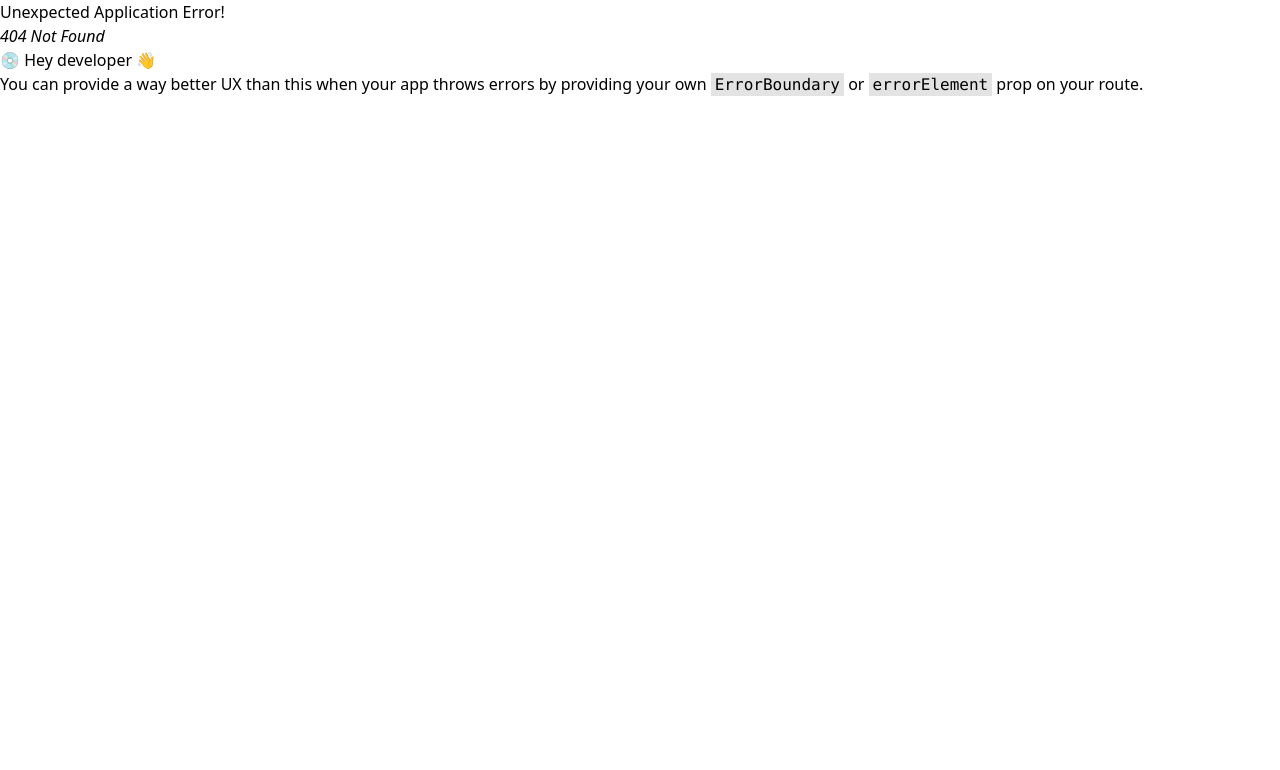
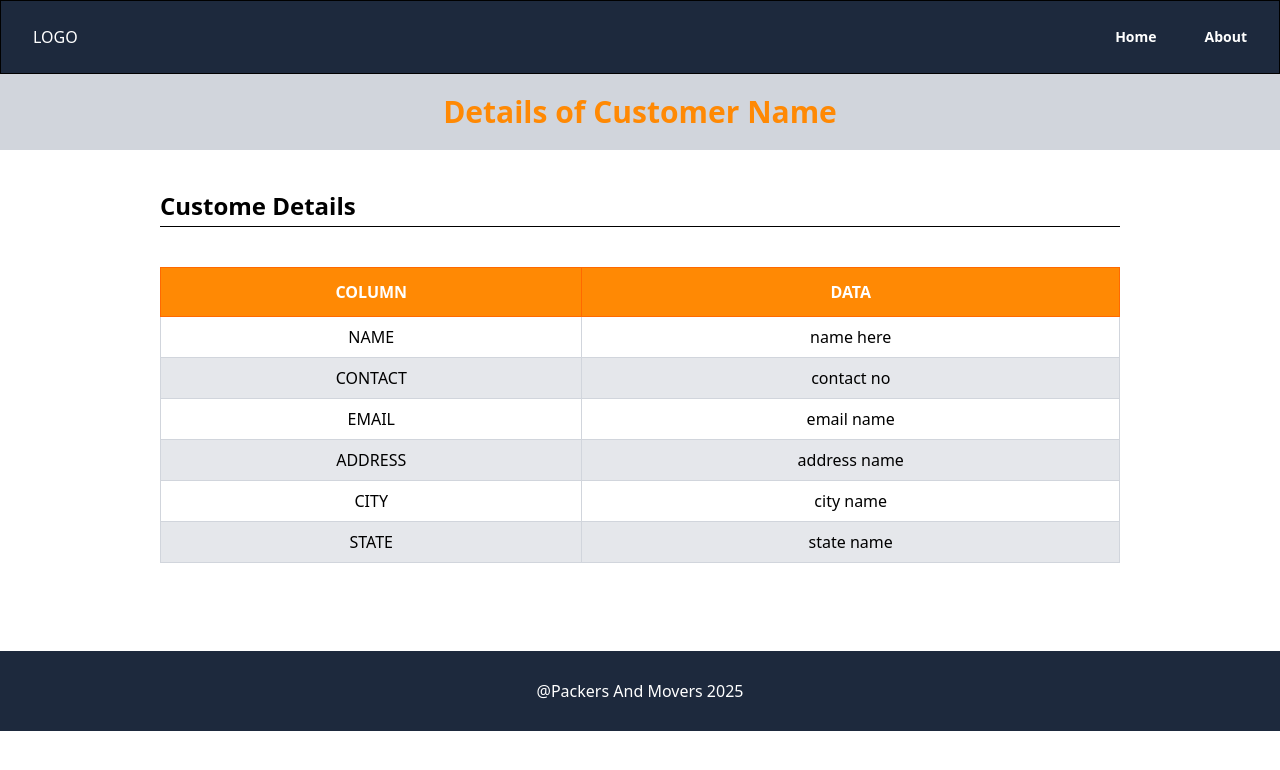
Before and after one commit to Achaljivtode/Packers_Movers_Management, a React (Vite) app in the folder frontend/: page /customer-detail/1 in a window 1280 px wide. Before the commit this address had no page. Shown: the top 770 px of the page. Built offline with nearby package versions, Linux system fonts and the light colour scheme.

Commit message:
`Refactor service list table and dashboard constants, add new routes and pages`

```diff
--- a/frontend/src/components/Servicess/Servicess.jsx
+++ b/frontend/src/components/Servicess/Servicess.jsx
@@ -54,27 +54,7 @@ function Servicess() {
             </tr>
           </thead>
           <tbody>
-            {/* <tr>
 
-              <td className="border p-2 text-center"> Id </td>
-
-
-              <td className="border p-2 text-center"> image </td>
-
-
-              <td className="border p-2 text-center"> Name </td>
-
-
-              <td className="border p-2 text-center">
-                <a
-                  href={`service-detail/:id`}
-                  className="text-blue-600 font-semibold"
-                >
-                  {" "}
-                  View{" "}
-                </a>
-              </td>
-            </tr> */}
             {services
               .filter((service) =>
                 service.service_name
@@ -88,7 +68,7 @@ function Servicess() {
                     <img
                       src={service.service_image}
                       alt={service.service_name}
-                      className="w-16 h-16 object-cover rounded-md"
+                      className="w-16 h-16 mx-auto object-cover rounded-md"
                     />
                   </td>
                   <td className="border p-2 text-center">
--- a/frontend/src/constant/dashboard.js
+++ b/frontend/src/constant/dashboard.js
@@ -7,7 +7,7 @@ const dashboard = {
         'Logout' : { link: '/' }
     },
     'agent': {
-        'View Quatation': { link: '/view-quatation'},
+        'View Quatation': { link: '/quatation-report'},
         'My Account': { link: '/update'},
         'Logout': { link: '/'}
     },
@@ -15,9 +15,8 @@ const dashboard = {
         'Quatation Management': { 'link': '/quatation-report' },
         'Service Management': { 'link': '/service-management' },
         'Feedback Management': { 'link': '/feedback-details' },
-        'Customers Management': { 'link': '/customer-management' },
-        'Add Customers': { 'link': '/register-new-customer' },
-        'Reports': { 'link': '/reports' },
+        'Customers Management': { 'link': '/all-customers' },
+        'Agent Management': { 'link': '/all-agents' },
     }
 }
 
--- /dev/null
+++ b/frontend/src/pages/AllAgents.jsx
@@ -0,0 +1,69 @@
+import React,{ useState,useEffect } from 'react'
+import Header from '../components/Header/Header'
+import Footer from '../components/Footer/Footer'
+import { useNavigate } from 'react-router-dom'
+import { fetchAgents } from '../services/api'
+
+function AllAgents() {
+    const [agents, setAgents] = useState([]);
+    const navigate = useNavigate();
+
+    useEffect(() => {
+        fetchAgents()
+          .then((data) => {
+            setAgents(data);
+            // setFilteredAgents(data);
+          })
+          .catch(() => alert("Failed to load Agents"));
+      }, []);
+  return (
+    <div>
+        <Header />
+        <h1 className='bg-gray-300 text-3xl p-5 text-orange-400 font-bold text-center'>All Agents</h1>
+
+        <div className='w-3/4 mx-auto my-10'>
+            <h2 className='mb-1 text-2xl font-semibold'>All Agents Report </h2>
+            <hr />
+        </div>
+        <div className='w-3/4 mx-auto my-10 mb-40'>
+            <table className='w-full'>
+                <thead>
+                    <tr>
+                        <th className='p-3 bg-orange-400 border border-orange-500 text-white'>ID</th>
+                        <th className='p-3 bg-orange-400 border border-orange-500 text-white'>USER NAME</th>
+                        <th className='p-3 bg-orange-400 border border-orange-500 text-white'>CONTACT NO</th>
+                        <th className='p-3 bg-orange-400 border border-orange-500 text-white'>EMAIL</th>
+                        <th className='p-3 bg-orange-400 border border-orange-500 text-white'>CITY</th>
+                        <th className='p-3 bg-orange-400 border border-orange-500 text-white'>ACTION</th>
+                    </tr>
+                </thead>
+                <tbody>
+                    {
+                        agents.map( agent =>(
+                            <tr key={agent.id}>
+
+                                <td className='p-2 border border-gray-300 text-center'>{agent.id}</td>
+                                <td className='p-2 border border-gray-300 text-center'>{agent.full_name}</td>
+                                <td className='p-2 border border-gray-300 text-center'>{agent.mobile}</td>
+                                <td className='p-2 border border-gray-300 text-center'>{agent.email}</td>
+                                <td className='p-2 border border-gray-300 text-center'>{agent.city}</td>
+                                <td className='p-2 border border-gray-300 text-center'>
+                                    <div>
+                                        <button onClick={() => navigate(`/agent-detail/${agent.id}`)} className='border py-1 px-3 ml-2 hover:cursor-pointer text-white rounded-md bg-blue-400'>View</button>
+                                        <button className='border py-1 px-3 ml-2 hover:cursor-pointer text-white rounded-md bg-red-400'>Delete</button>
+                                    </div>
+                                </td>
+                            </tr>
+                        ))
+                    }
+                    <tr>
+                    </tr>
+                </tbody>
+            </table>
+        </div>
+        <Footer />
+    </div>
+  )
+}
+
+export default AllAgents
--- /dev/null
+++ b/frontend/src/pages/AllCustomer.jsx
@@ -0,0 +1,51 @@
+import React from 'react'
+import Header from '../components/Header/Header'
+import Footer from '../components/Footer/Footer'
+import { useNavigate } from 'react-router-dom'
+
+function AllCustomer() {
+    const navigate = useNavigate();
+  return (
+    <div>
+        <Header />
+        <h1 className='bg-gray-300 text-3xl p-5 text-orange-400 font-bold text-center'>All Customers</h1>
+
+        <div className='w-3/4 mx-auto my-10'>
+            <h2 className='mb-1 text-2xl font-semibold'>All Customer Report </h2>
+            <hr />
+        </div>
+        <div className='w-3/4 mx-auto my-10 mb-40'>
+            <table className='w-full'>
+                <thead>
+                    <tr>
+                        <th className='p-3 bg-orange-400 border border-orange-500 text-white'>ID</th>
+                        <th className='p-3 bg-orange-400 border border-orange-500 text-white'>USER NAME</th>
+                        <th className='p-3 bg-orange-400 border border-orange-500 text-white'>CONTACT NO</th>
+                        <th className='p-3 bg-orange-400 border border-orange-500 text-white'>EMAIL</th>
+                        <th className='p-3 bg-orange-400 border border-orange-500 text-white'>CITY</th>
+                        <th className='p-3 bg-orange-400 border border-orange-500 text-white'>ACTION</th>
+                    </tr>
+                </thead>
+                <tbody>
+                    <tr>
+                        <td className='p-2 border border-gray-300 text-center'>user id</td>
+                        <td className='p-2 border border-gray-300 text-center'>user name</td>
+                        <td className='p-2 border border-gray-300 text-center'>user no</td>
+                        <td className='p-2 border border-gray-300 text-center'>user email</td>
+                        <td className='p-2 border border-gray-300 text-center'>user city</td>
+                        <td className='p-2 border border-gray-300 text-center'>
+                            <div>
+                                <button onClick={() => navigate('/customer-detail/:id')} className='border py-1 px-3 ml-2 hover:cursor-pointer text-white rounded-md bg-blue-400'>View</button>
+                                <button className='border py-1 px-3 ml-2 hover:cursor-pointer text-white rounded-md bg-red-400'>Delete</button>
+                            </div>
+                        </td>
+                    </tr>
+                </tbody>
+            </table>
+        </div>
+        <Footer />
+    </div>
+  )
+}
+
+export default AllCustomer
--- /dev/null
+++ b/frontend/src/pages/CustomerDetailPage.jsx
@@ -0,0 +1,57 @@
+import React from 'react'
+import Header from '../components/Header/Header'
+import Footer from '../components/Footer/Footer'
+
+function CustomerDetailPage() {
+  return (
+    <div>
+        <Header />
+        <h1 className='bg-gray-300 text-3xl p-5 text-orange-400 font-bold text-center'>Details of Customer Name</h1>
+
+        <div className='w-3/4 mx-auto my-10'>
+            <h2 className='mb-1 text-2xl font-semibold'>Custome Details</h2>
+            <hr />
+        </div>
+        <div className='w-3/4 mx-auto my-10 mb-22'>
+            <table className='w-full'>
+                <thead>
+                    <tr>
+                        <th className='p-3 bg-orange-400 border border-orange-500 text-white'>COLUMN</th>
+                        <th className='p-3 bg-orange-400 border border-orange-500 text-white'>DATA</th>
+                    </tr>
+                </thead>
+                <tbody>
+                    <tr>
+                        <td className='p-2 border border-gray-300 text-center '>NAME</td>
+                        <td className='p-2 border border-gray-300 text-center '>name here</td>
+                    </tr>
+                    <tr>
+                        <td className='p-2 border border-gray-300 text-center bg-gray-200'>CONTACT</td>
+                        <td className='p-2 border border-gray-300 text-center bg-gray-200'>contact no</td>
+                    </tr>
+                    <tr>
+                        <td className='p-2 border border-gray-300 text-center'>EMAIL</td>
+                        <td className='p-2 border border-gray-300 text-center'>email name</td>
+                    </tr>
+                    <tr>
+                        <td className='p-2 border border-gray-300 text-center bg-gray-200'>ADDRESS</td>
+                        <td className='p-2 border border-gray-300 text-center bg-gray-200'>address name</td>
+                    </tr>
+                    <tr>
+                        <td className='p-2 border border-gray-300 text-center'>CITY</td>
+                        <td className='p-2 border border-gray-300 text-center'>city name</td>
+                    </tr>
+                    <tr>
+                        <td className='p-2 border border-gray-300 text-center bg-gray-200'>STATE</td>
+                        <td className='p-2 border border-gray-300 text-center bg-gray-200'>state name</td>
+                    </tr>
+
+                </tbody>
+            </table>
+        </div>
+        <Footer />
+    </div>
+  )
+}
+
+export default CustomerDetailPage
--- a/frontend/src/routes/routes.jsx
+++ b/frontend/src/routes/routes.jsx
@@ -16,6 +16,9 @@ import ServiceDetailsPage from "../pages/ServiceDetailsPage";
 import AgentDetailPage from "../pages/AgentDetailPage";
 import FeedBackDetailsPage from "../pages/FeedBackDetailsPage";
 import CustomerFeedBackPage from "../pages/CustomerFeedBackPage";
+import AllCustomer from "../pages/AllCustomer";
+import CustomerDetailPage from "../pages/CustomerDetailPage";
+import AllAgents from "../pages/AllAgents";
 
 const route = createBrowserRouter([
     { path: '' , element: <HomePage /> },
@@ -38,6 +41,9 @@ const route = createBrowserRouter([
     { path: '/admin-dashboard' , element: <AdminDashboardPage /> },
     { path: '/agent-dashboard' , element: <AgentDashboardPage /> },
     { path: '/customer-dashboard' , element: <UserDashboardPage /> },
+    { path: '/all-customers' , element: <AllCustomer /> },
+    { path: '/all-agents' , element: <AllAgents /> },
+    { path: '/customer-detail/:id' , element: <CustomerDetailPage /> },
 
 ])
 
```
